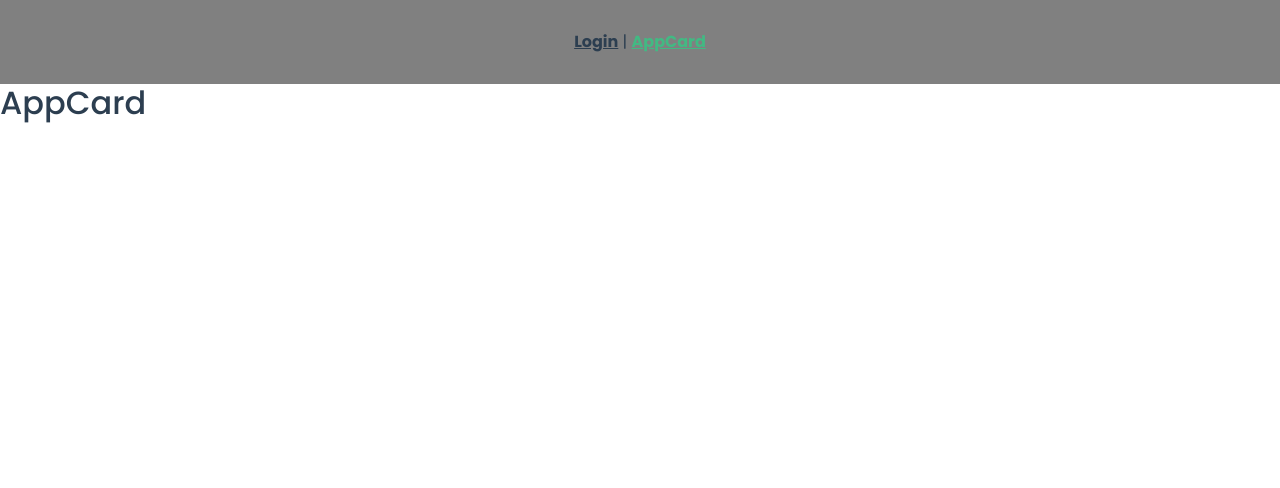
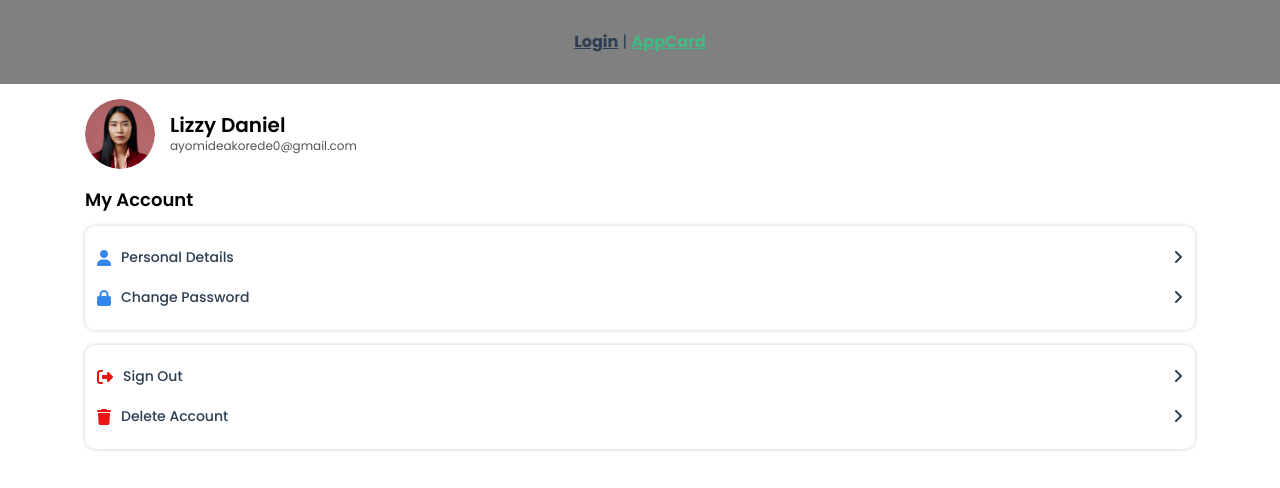
Before and after one commit to TeeboiCode/Todo-list, a Vue app: page /appcard in a window 1280 px wide. Shown: the top 488 px of the page. Built offline with nearby package versions, Linux system fonts and the light colour scheme.

Commit message:
Initial commit: Added profile card component with basic styling and structure. by Jasmine

```diff
--- a/src/components/App/AppCard.vue
+++ b/src/components/App/AppCard.vue
@@ -1,13 +1,162 @@
 <template>
-  <h2>AppCard</h2>
+  <!-- container -->
+  <div class="container">
+    <!-- profile -->
+    <div class="profile">
+      <!-- profile-img -->
+      <div class="profile-img">
+        <img src="../../assets/profile-img.png" alt="Profile Picture">
+      </div>
+      <!-- profile-text -->
+      <div class="profile-text">
+        <h3>Lizzy Daniel</h3>
+        <p>ayomideakorede0@gmail.com</p>
+      </div>
+    </div>
+
+    <!-- acct-info -->
+    <div class="acct-info">
+      <h3>My Account</h3>
+      <!-- personal -->
+      <div class="personal">
+        <!-- user -->
+        <div class="user">
+          <div class="user-details">
+            <i class="fa-solid fa-user"></i>
+            <h4>Personal Details</h4>
+          </div>
+          <div class="angle-right">
+            <i class="fa-solid fa-angle-right"></i>
+          </div>
+        </div>
+        <div class="user">
+          <div class="user-details">
+            <i class="fa-solid fa-lock"></i>
+            <h4>Change Password</h4>
+          </div>
+          <div class="angle-right">
+            <i class="fa-solid fa-angle-right"></i>
+          </div>
+        </div>
+      </div>
+      <div class="personal">
+        <div class="user">
+          <div class="user-action">
+            <i class="fa-solid fa-right-from-bracket"></i>
+            <h4>Sign Out</h4>
+          </div>
+          <div class="angle-right">
+            <i class="fa-solid fa-angle-right"></i>
+          </div>
+        </div>
+        <div class="user">
+          <div class="user-action">
+            <i class="fa-solid fa-trash"></i>
+            <h4>Delete Account</h4>
+          </div>
+          <div class="angle-right">
+            <i class="fa-solid fa-angle-right"></i>
+          </div>
+        </div>
+      </div>
+    </div>
+  </div>
 </template>
 
 <script>
 export default {
   name: "AppCardVue",
-}
+};
 </script>
 
-<style>
+<style scoped>
+.container {
+  padding: 15px;
+}
 
+/* Profile section */
+.profile {
+  display: flex;
+  align-items: center;
+  gap: 15px;
+}
+
+/* Profile image */
+.profile-img img {
+  width: 70px;
+  height: 70px;
+  border-radius: 50%;
+  object-fit: cover;
+}
+
+/* Profile text */
+.profile-text h3 {
+  margin: 0;
+  font-size: 20px;
+  font-weight: 600;
+  color: #000;
+}
+
+.profile-text p {
+  margin: 0;
+  padding: 0;
+  font-size: 12px;
+  color: #555;
+}
+
+/* Account Info */
+.acct-info {
+  margin-top: 20px;
+}
+
+.acct-info h3 {
+  font-size: 18px;
+  font-weight: 600;
+  color: #000;
+}
+
+/* Personal sections */
+.personal {
+  margin-top: 15px;
+  padding: 12px;
+  border-radius: 10px;
+  box-shadow: 0px 0px 4px rgba(0, 0, 0, 0.2);
+}
+
+/* User Options */
+.user {
+  display: flex;
+  justify-content: space-between;
+  align-items: center;
+  padding: 8px 0;
+  cursor: pointer;
+  transition: background 0.3s ease;
+}
+
+.user:hover {
+  background: rgba(0, 0, 0, 0.05);
+  border-radius: 8px;
+}
+
+/* Icons and labels */
+.user-details, .user-action {
+  display: flex;
+  align-items: center;
+  gap: 10px;
+}
+
+.user-details h4, .user-action h4 {
+  margin: 0;
+  font-size: 14px;
+}
+
+.user-details i, .user-action i {
+  font-size: 16px;
+  color: #3386ec;
+}
+
+/* Signout & Delete Colors */
+.user-action i {
+  color: #eb1212;
+}
 </style>
```
Also changed, not shown: src/assets/profile-img.png (added).
